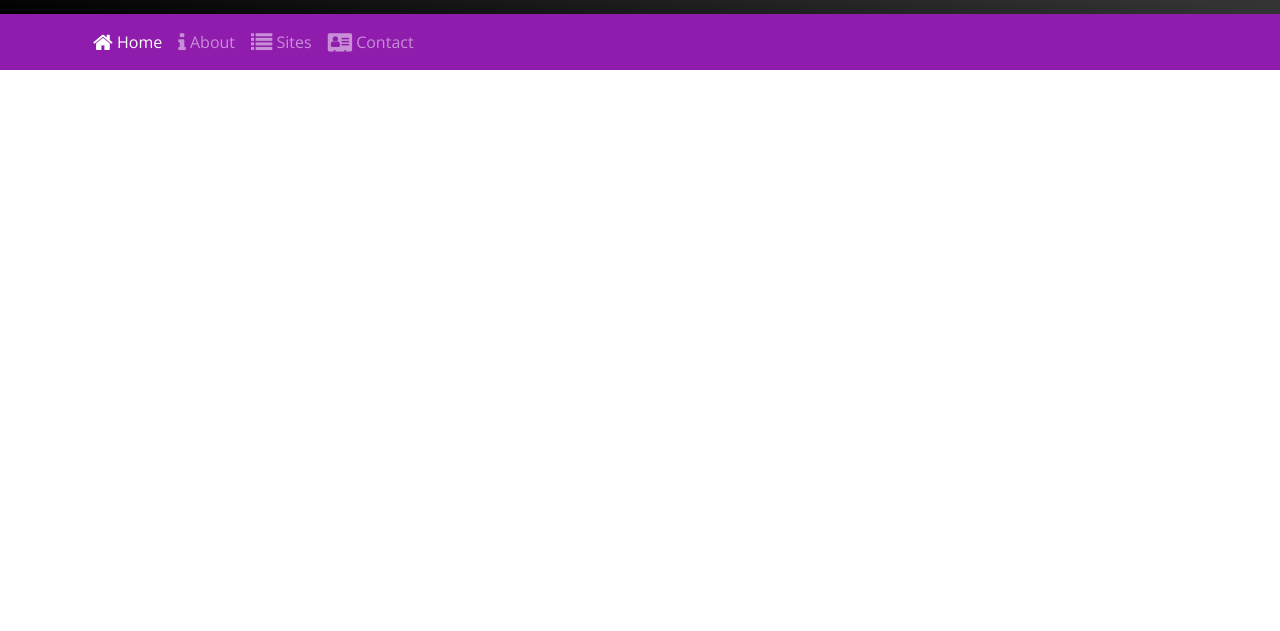
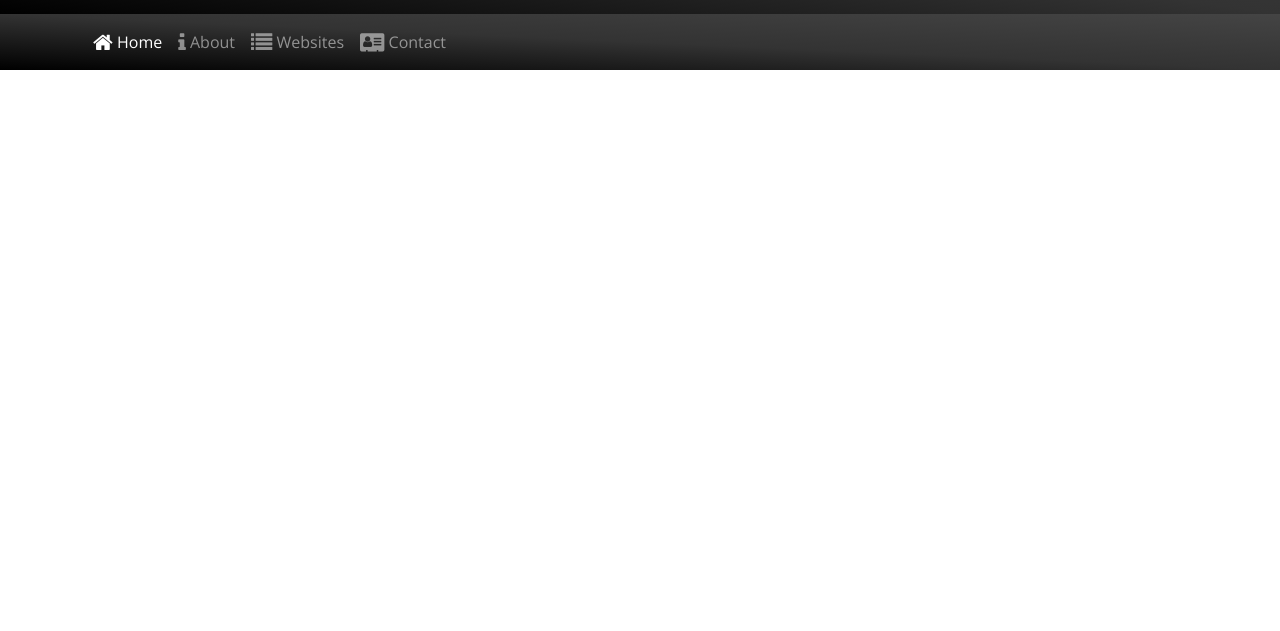
Before and after one commit to jxcarlat/Portfolio_Website, a website: page index.html in a window 1280 px wide. Shown: the part 169-800 px from the top of the page. Drawn offline with nearby package versions, Linux system fonts and the light colour scheme.

Commit message:
Finished on Navbar

```diff
--- a/css/styles.css
+++ b/css/styles.css
@@ -16,5 +16,5 @@ h1, h2, h3 {
 
 
 .navbar {
-    background-color: #901CAD; /*We will see about this*/
+    background-image: linear-gradient(to left bottom, #444444, #333333, #000000);
 }
--- a/index.html
+++ b/index.html
@@ -48,7 +48,7 @@
                     <li class="nav-item"><a class="nav-link"
                     href="aboutme.html"><i class="fa fa-info fa-lg"></i> About</a></li>
                     <li class="nav-item"><a class="nav-link"
-                    href="#"><i class="fa fa-list fa-lg"></i> Sites</a></li>
+                    href="#"><i class="fa fa-list fa-lg"></i> Websites</a></li>
                     <li class="nav-item"><a class="nav-link"
                     href="contactme.html"><i class="fa fa-address-card fa-lg"></i> Contact</a></li>
                 </ul>
```
